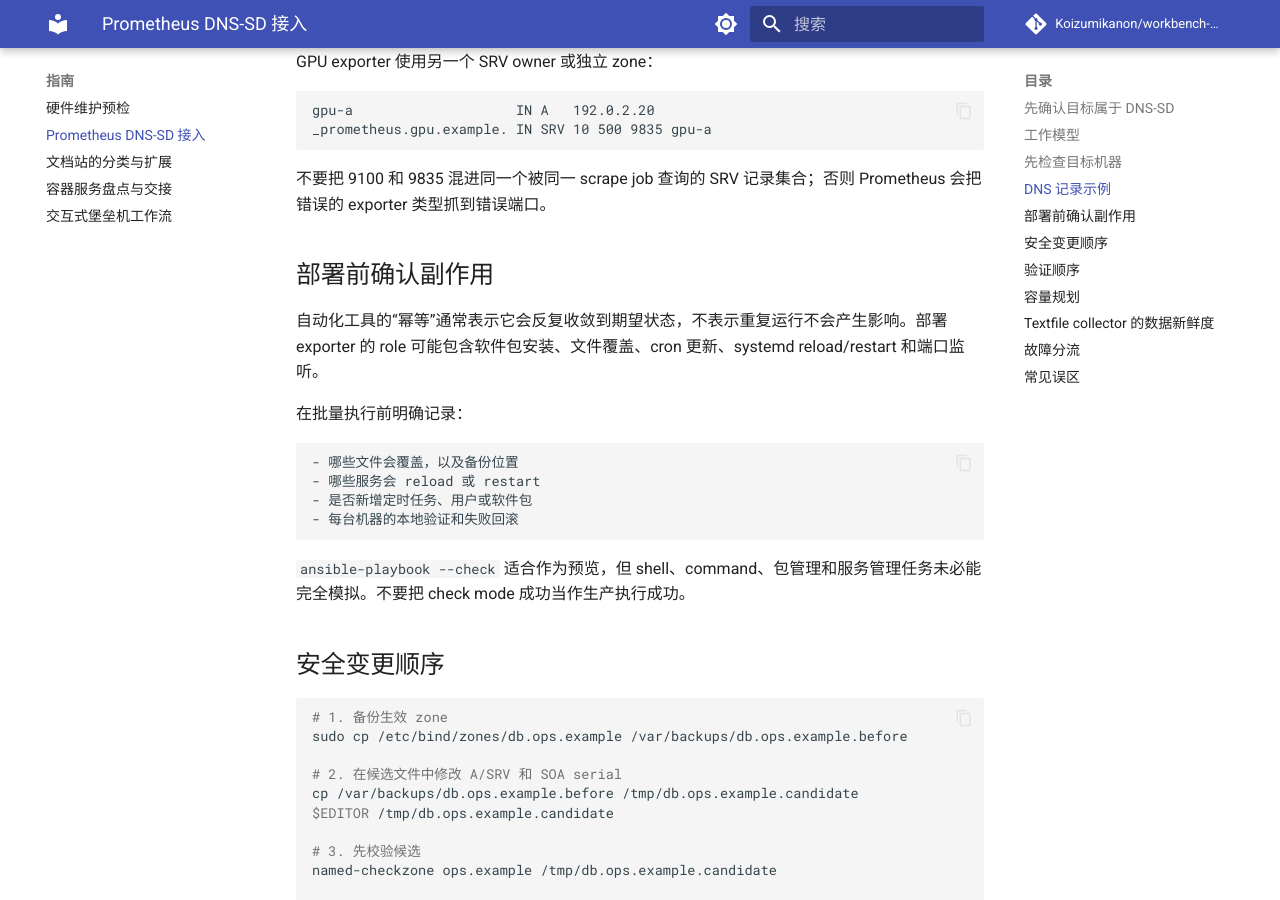
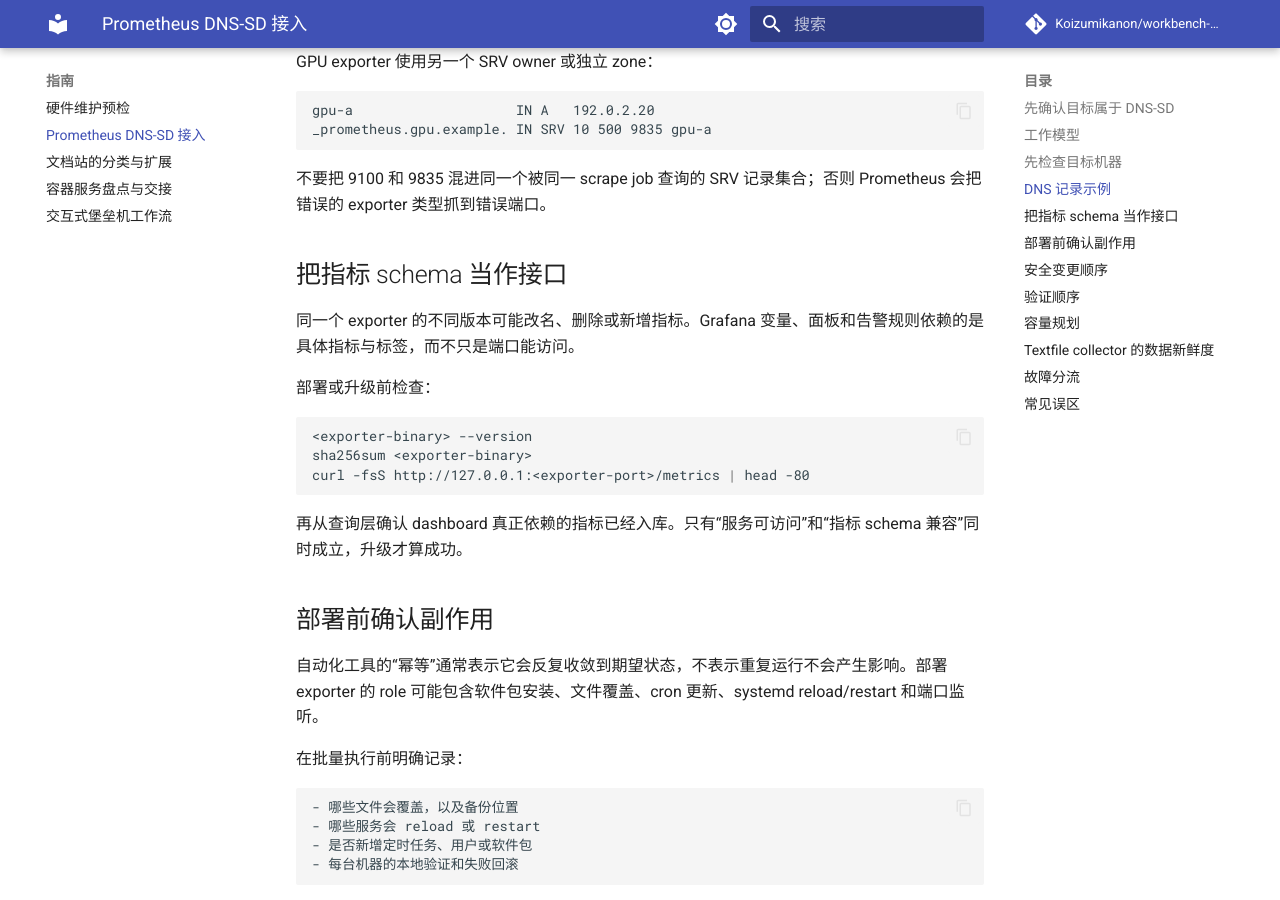
Before and after one commit to Koizumikanon/workbench-notes, an MkDocs documentation site: the page built from docs/guides/prometheus-dns-sd-onboarding.md, in a window 1280 px wide and 900 px high, scrolled down 1476 px. Built offline with MkDocs 1.6.1 and Material for MkDocs 9.7.7, drawn with Linux system fonts in a browser that asks for light colours; comment, search, counter and statistics services are not loaded.

Commit message:
docs: document exporter schema compatibility

````diff
--- a/docs/guides/prometheus-dns-sd-onboarding.md
+++ b/docs/guides/prometheus-dns-sd-onboarding.md
@@ -68,6 +68,20 @@ _prometheus.gpu.example. IN SRV 10 500 9835 gpu-a
 ```
 
 不要把 9100 和 9835 混进同一个被同一 scrape job 查询的 SRV 记录集合；否则 Prometheus 会把错误的 exporter 类型抓到错误端口。
+
+## 把指标 schema 当作接口
+
+同一个 exporter 的不同版本可能改名、删除或新增指标。Grafana 变量、面板和告警规则依赖的是具体指标与标签，而不只是端口能访问。
+
+部署或升级前检查：
+
+```bash
+<exporter-binary> --version
+sha256sum <exporter-binary>
+curl -fsS http://127.0.0.1:<exporter-port>/metrics | head -80
+```
+
+再从查询层确认 dashboard 真正依赖的指标已经入库。只有“服务可访问”和“指标 schema 兼容”同时成立，升级才算成功。
 
 ## 部署前确认副作用
 
````
